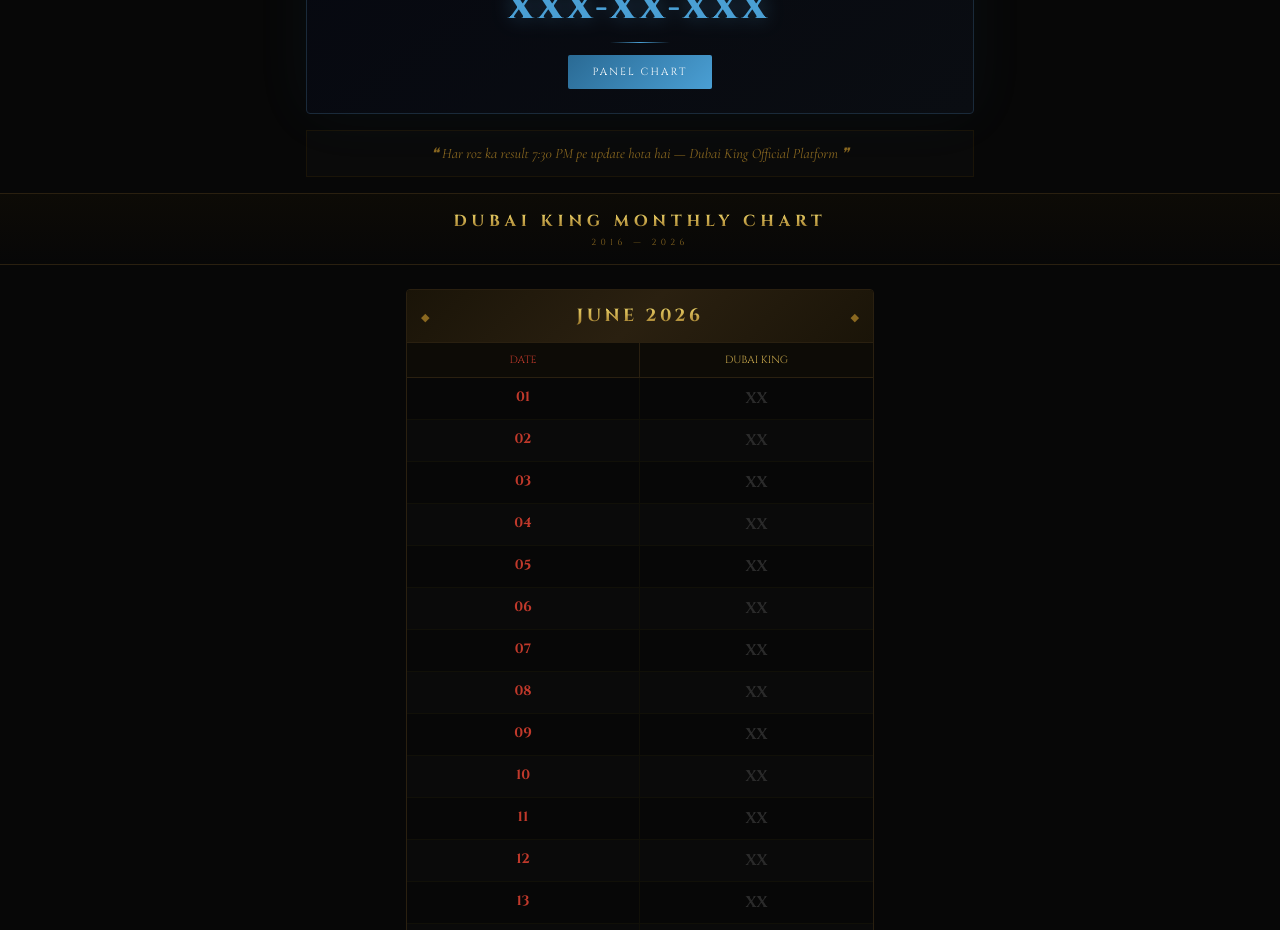
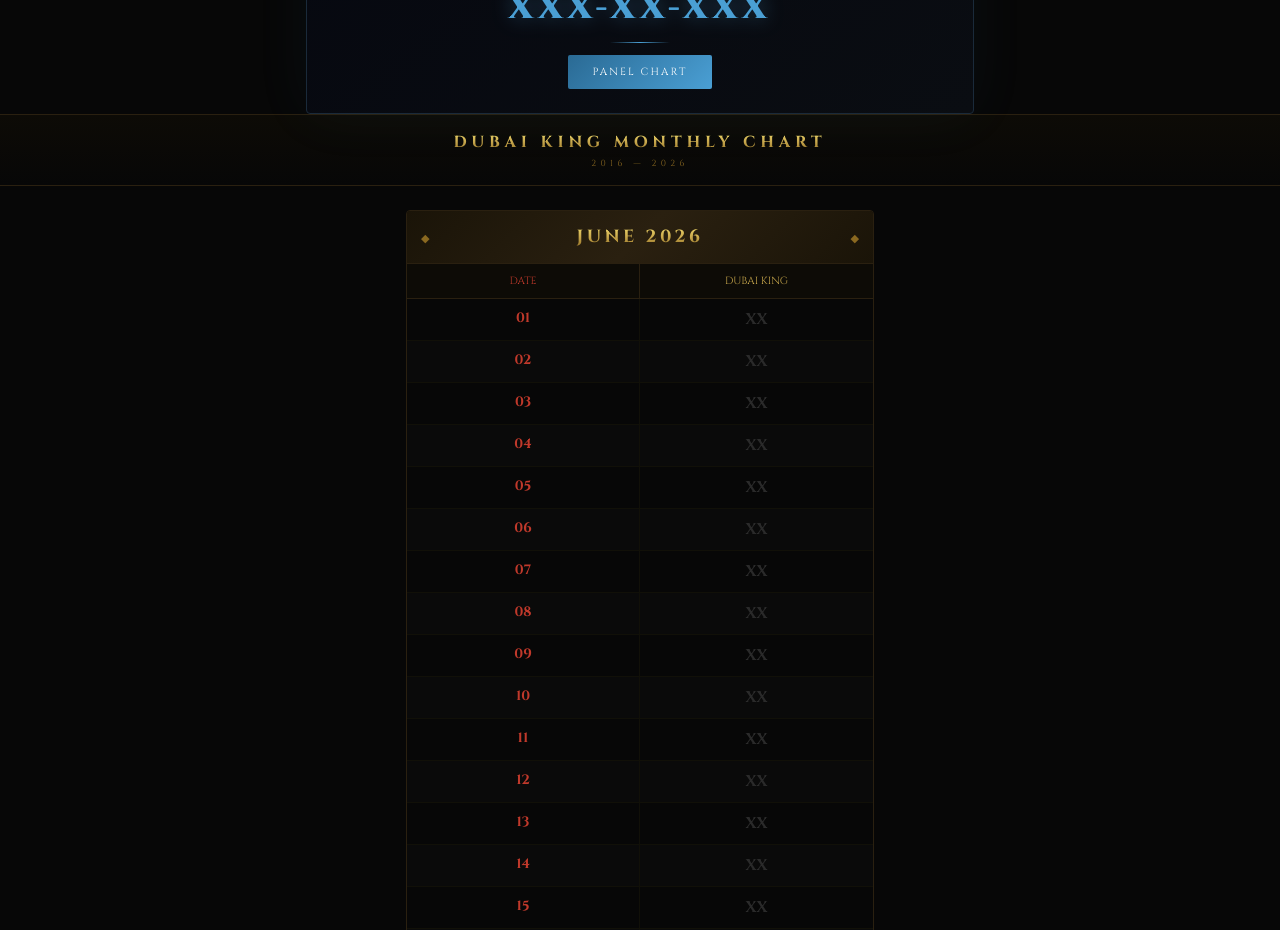
Before and after one commit to dubaikingbazar/dubaiking, a React (Create React App) app: page / in a window 1280 px wide. Shown: the part 780-1710 px from the top of the page. Built offline with nearby package versions, Linux system fonts and the light colour scheme; no server answers; the database is empty; a web font is replaced by a local one.

Commit message:
Update App.js

```diff
--- a/src/App.js
+++ b/src/App.js
@@ -204,11 +204,7 @@
       </div>
 
       {/* Notice */}
-      <div style={{maxWidth:700,margin:"16px auto",padding:"0 16px"}}>
-        <div className="cor" style={{border:"1px solid #1a1408",padding:"14px 20px",textAlign:"center",fontSize:"0.9rem",color:"#8a6820",fontStyle:"italic",background:"#0a0a0a"}}>
-          ❝ Har roz ka result 7:30 PM pe update hota hai — Dubai King Official Platform ❞
-        </div>
-      </div>
+
 
       {/* Dubai King Chart */}
       <div style={{background:"linear-gradient(180deg,#0d0b06,#070707)",borderTop:"1px solid #2a2010",borderBottom:"1px solid #2a2010",padding:"16px",textAlign:"center"}}>
```
